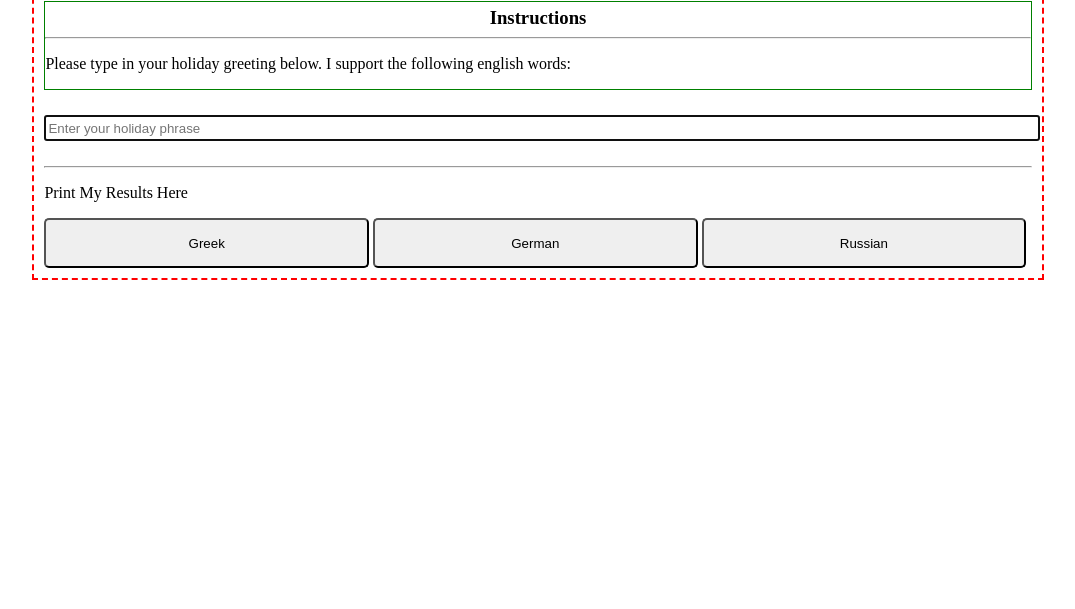
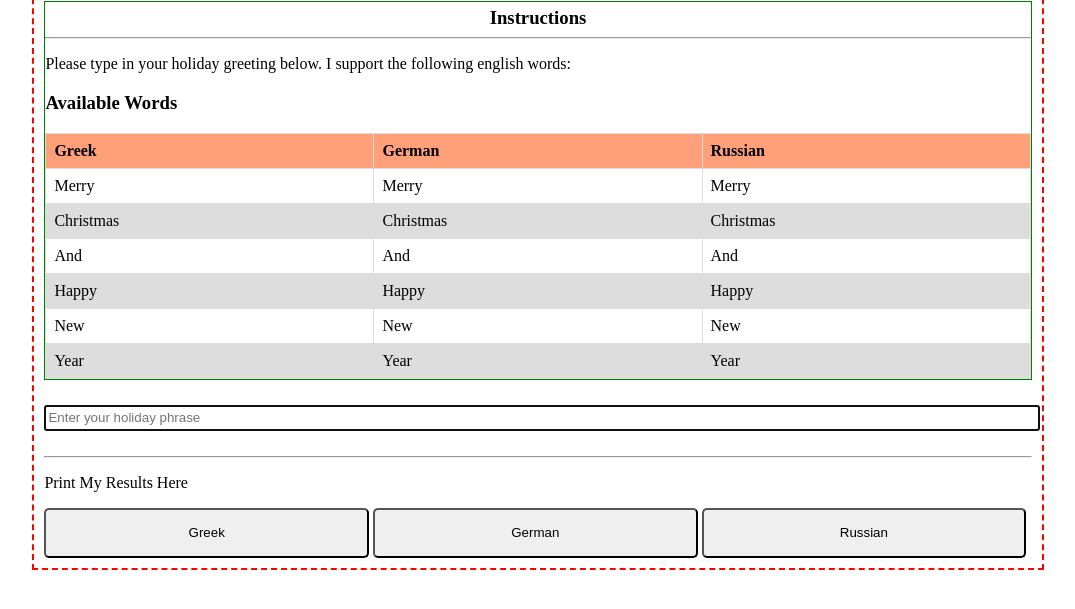
Before and after one commit to MCrank/translator, a plain HTML site: page index.html in a window 1280 px wide. Shown: the part 217-826 px from the top of the page, without its empty margins (102-1177 px from the left). Before the commit the page ends 800 px from the top, so only its background shows below. Drawn offline with Linux system fonts and the light colour scheme.

Commit message:
Added functions for dynamic table to list available words in DB and CSS for table

```diff
--- a/index.html
+++ b/index.html
@@ -17,6 +17,9 @@
                 <h3 id="header">Instructions</h3>
                 <hr>
                 <p>Please type in your holiday greeting below. I support the following english words:</p>
+                <h3>Available Words</h3>
+                <table id="available-words">
+                </table>
             </div>
 
         </div>
--- a/main.css
+++ b/main.css
@@ -1,3 +1,8 @@
+/* Keeping this here as a note to maybe use later */
+/* p:first-letter {
+  text-transform:capitalize;
+} */
+
 .main-area {
   margin: 10%;
   padding: 10px;
@@ -57,3 +62,26 @@
   height: 50px;
   border-radius: 5px;
 }
+
+table {
+  border-collapse: collapse;
+  width: 100%;
+}
+
+thead {
+  background-color: lightsalmon;
+}
+
+td {
+  border: 1px solid #dddddd;
+  text-align: left;
+  padding: 8px;
+}
+
+tr:nth-child(even) {
+  background-color: #dddddd;
+}
+
+td:first-letter {
+  text-transform: capitalize;
+}
--- a/main.js
+++ b/main.js
@@ -41,7 +41,61 @@ const convertUserInput = () => {
   }
   let userArray = [];
   return (userArray = inputElement.value.split(' '));
-  // console.log(userArray);
+};
+
+// Let's loop through and grab a list of available words in our object that we can translate
+// and present them to the user.
+// Going to use a table so will build it dynamicall...I Hope
+const availableWords = () => {
+  for (let i = 0; i < Object.keys(languages).length; i++) {
+    let objectLanguage = Object.keys(languages)[i];
+    // Okay now that I have each language lets rip through and extract the words for each language
+    printToTableHeader('available-words', i, objectLanguage);
+    for (let x = 0; x < Object.keys(languages[objectLanguage]).length; x++) {
+      let objectLanguageWord = Object.keys(languages[objectLanguage])[x];
+      printToTableBody('available-words', i, x, objectLanguageWord);
+    }
+  }
+};
+
+// Adds a new Table Header to the table passed in by Id
+const printToTableHeader = (tableId, i, tableHeader) => {
+  let myTable = document.getElementById(tableId);
+  // Got the table now create a <thead> if one does not exist else skip
+  if (myTable.tHead == null) {
+    myTable.createTHead();
+  }
+  // Check if we have a <tr> and create if not
+  if (myTable.tHead.childElementCount === 0) {
+    myTable.tHead.insertRow(0);
+  }
+  // populate the <td> of the Header Row
+  let cell = myTable.tHead.rows[0].insertCell(i);
+  cell.innerHTML = `<b>${tableHeader}</b>`;
+};
+
+const printToTableBody = (tableId, column, row, tableBodyData) => {
+  let myTable = document.getElementById(tableId);
+  // Need to create the <tbody> element if it does not exist.
+  if (myTable.tBodies.length === 0) {
+    myTable.createTBody();
+  }
+  // Create a new row if one does not exist
+  if (myTable.tBodies[0].rows[row] === undefined) {
+    // If we are past the first column we may need to back fill previous row data
+    // as blank else the code blows up
+    if (myTable.tBodies[0].rows.length - 1 < row) {
+      myTable.tBodies[0].insertRow(row);
+      for (let r = 0; r < column; r++) {
+        let backFillCell = myTable.tBodies[0].rows[row].insertCell(r);
+        backFillCell.innerHTML = '';
+      }
+    } else {
+      myTable.tBodies[0].insertRow(row);
+    }
+  }
+  let cell = myTable.tBodies[0].rows[row].insertCell(column);
+  cell.innerHTML = tableBodyData;
 };
 
 const translateIt = () => {};
@@ -62,3 +116,5 @@ document.getElementById('lang-buttons').addEventListener('click', function(event
   translateIt(userArray);
   console.log(event.target.value);
 });
+
+availableWords();
```
